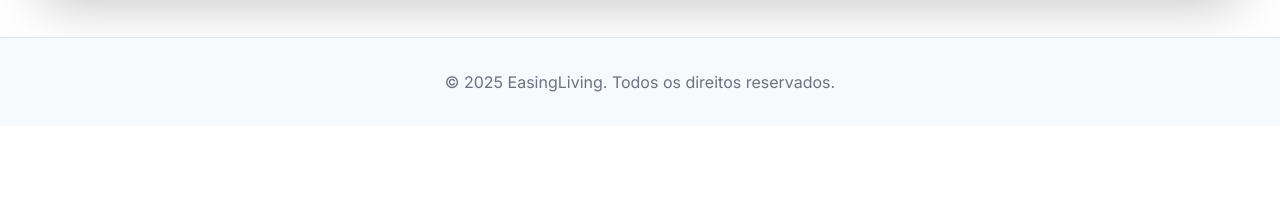
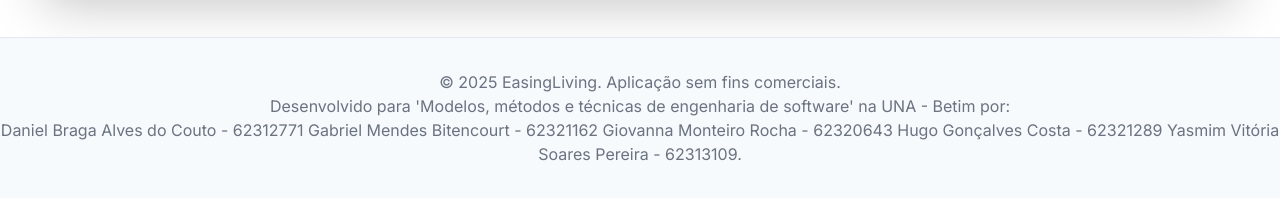
Before and after one commit to dancoutto/easingLiving, a plain HTML site: page index.html in a window 1280 px wide. Shown: the part 1216-1414 px from the top of the page. Before the commit the page ends 1342 px from the top, so only its background shows below. Drawn offline with nearby package versions, Linux system fonts and the light colour scheme; no server answers.

Commit message:
Update index.html

```diff
--- a/index.html
+++ b/index.html
@@ -471,7 +471,9 @@
     </main>
 
     <footer class="bg-surface-light dark:bg-surface-dark border-t border-border-light dark:border-border-dark mt-auto py-8 text-center">
-        <p class="text-gray-500 dark:text-gray-400">&copy; 2025 EasingLiving. Todos os direitos reservados.</p>
+        <p class="text-gray-500 dark:text-gray-400">&copy; 2025 EasingLiving. Aplicação sem fins comerciais.</p>
+        <p class="text-gray-500 dark:text-gray-400">Desenvolvido para 'Modelos, métodos e técnicas de engenharia de software' na UNA - Betim por:</p>
+        <p class="text-gray-500 dark:text-gray-400">  Daniel Braga Alves do Couto - 62312771 Gabriel Mendes Bitencourt - 62321162 Giovanna Monteiro Rocha - 62320643 Hugo Gonçalves Costa - 62321289 Yasmim Vitória Soares Pereira - 62313109. </p>
     </footer>
 
     <div id="admin-modal" class="modal-overlay">
```
